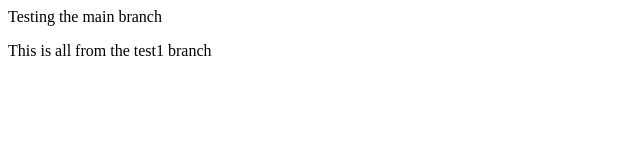
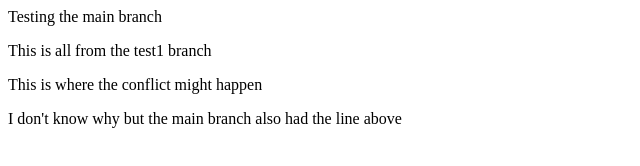
Before and after one commit to vincentli51/git-localmachine, a plain HTML site: page index.html in a window 1280 px wide. Shown: the whole page, without its empty margins (0-640 px from the left). Drawn offline with Linux system fonts and the light colour scheme.

Commit message:
updated index.html

```diff
--- a/index.html
+++ b/index.html
@@ -1,2 +1,4 @@
 <div>Testing the main branch</div>
 <p>This is all from the test1 branch</p>
+<p>This is where the conflict might happen</p>
+<p>I don't know why but the main branch also had the line above</p>
```
